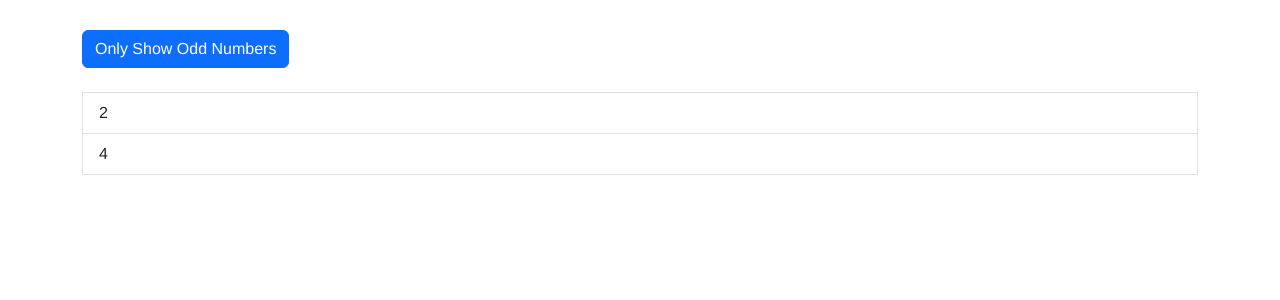
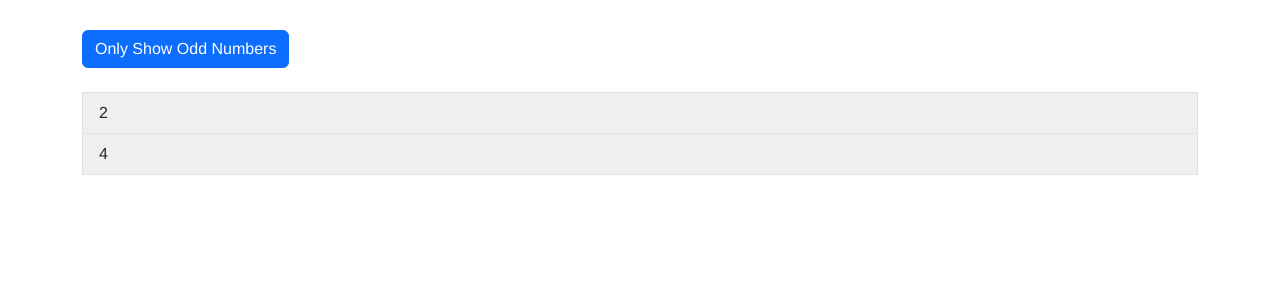
Before and after one commit to shubhenduanupamdutta/directives-deep-dive, an Angular app: page / in a window 1280 px wide. Shown: the top 300 px of the page. Built offline with nearby package versions, Linux system fonts and the light colour scheme.

Commit message:
ngStyle and ngClass example

```diff
--- a/src/app/app.component.html
+++ b/src/app/app.component.html
@@ -7,10 +7,24 @@
       <br /><br />
       <ul class="list-group">
         <div *ngIf="onlyOdd">
-          <li class="list-group-item" *ngFor="let odd of oddNumbers">{{ odd }}</li>
+          <li
+            class="list-group-item"
+            [ngClass]="{ odd: odd % 2 != 0 }"
+            [ngStyle]="{ backgroundColor: odd % 2 != 0 ? 'yellow' : 'transparent' }"
+            *ngFor="let odd of oddNumbers"
+          >
+            {{ odd }}
+          </li>
         </div>
         <div *ngIf="!onlyOdd">
-          <li class="list-group-item" *ngFor="let even of evenNumbers">{{ even }}</li>
+          <li
+            class="list-group-item"
+            *ngFor="let even of evenNumbers"
+            [ngClass]="{ even: even % 2 == 0 }"
+            [ngStyle]="{ backgroundColor: even % 2 == 0 ? '#efefef' : 'transparent' }"
+          >
+            {{ even }}
+          </li>
         </div>
       </ul>
     </div>
```
